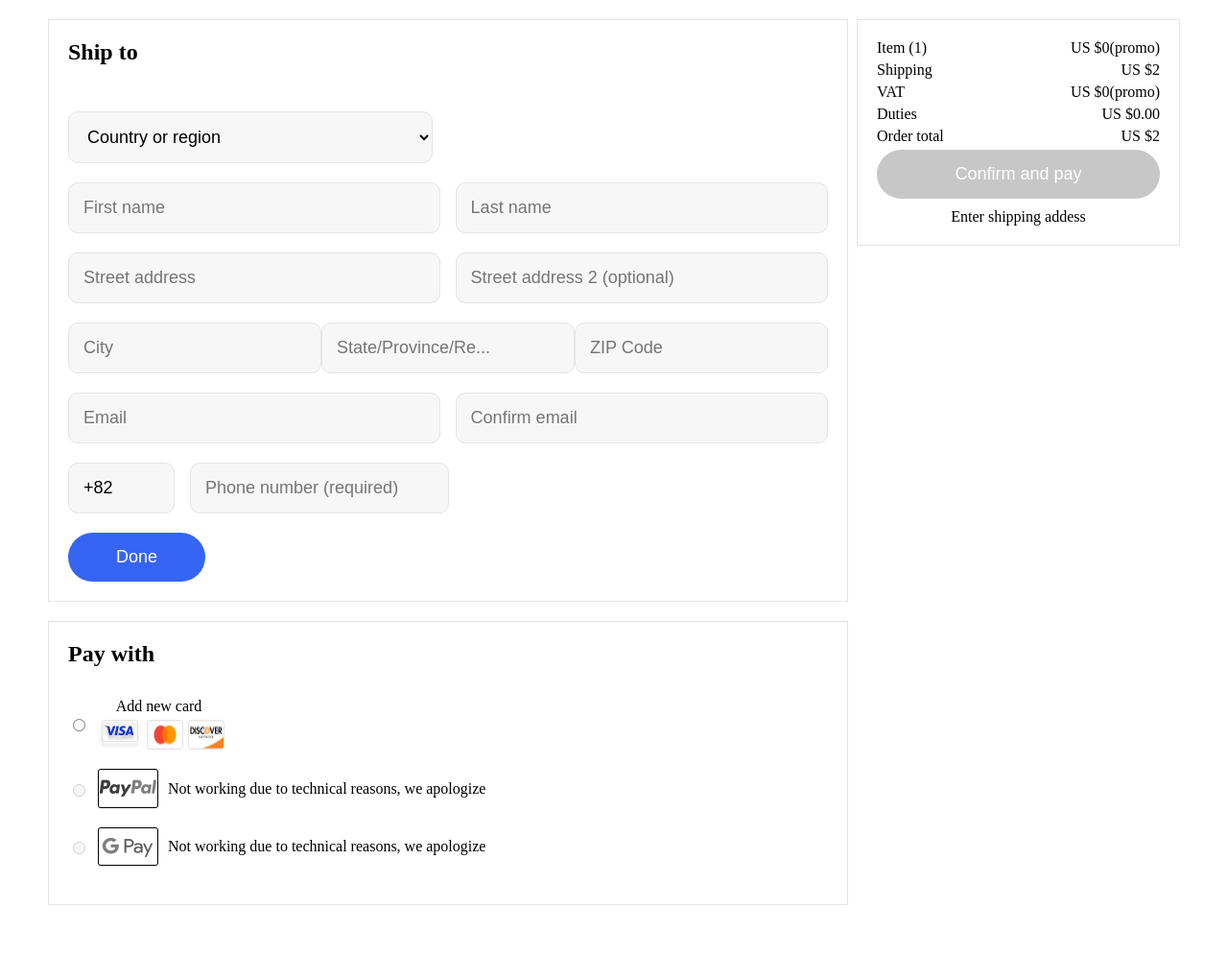
After one commit to Light2d/ebayAuc, a Django app: template templates/first_payment.html in a window 1280 px wide. The commit adds this page. Shown: the whole page at 96% size. Run offline with Django 3.2, Linux system fonts and the light colour scheme; the template is opened without the code that fills it, so the values that code supplies are empty.

Commit message:
payment step 1

```diff
--- a/ebay/urls.py
+++ b/ebay/urls.py
@@ -8,5 +8,6 @@ from django.conf.urls.static import static
 urlpatterns = [
     path('admin/', admin.site.urls),
     path('', views.index, name='index'),
-    path('product/<int:product_id>/', views.product, name='product'),  # Обновленный путь
+    path('product/<int:product_id>/', views.product, name='product'),
+    path('first_payment', views.first_payment, name='first_payment'),
 ] + static(settings.MEDIA_URL, document_root=settings.MEDIA_ROOT)
--- a/ebay_app/views.py
+++ b/ebay_app/views.py
@@ -12,3 +12,6 @@ def product(request, product_id):
     active_products = Product.objects.filter(active=True)
     product = get_object_or_404(Product, pk=product_id)
     return render(request, 'product.html', {'product': product, 'active_products': active_products})
+
+def first_payment(request):
+    return render(request, 'first_payment.html')
--- a/static/css/styles.css
+++ b/static/css/styles.css
@@ -523,3 +523,164 @@ header {
     }
     .otherItem__deliery {
     }
+
+    /*==========================FIRST PAYMENT===========================*/
+
+    .payment {
+    }
+    .payment__container {
+        max-width: 1220px;
+        margin: 0 auto;
+    }
+    .payment__items {
+        display: flex;
+        justify-content: space-between;
+        margin: 20px;
+    }
+    .payment__item {
+        margin-bottom: 2rem;
+    }
+    .payment__item:first-child{
+        flex: 0 0 65%;
+    }
+    .payment__item:last-child{
+        flex: 0 0 25%;
+        height: 25%;
+        border: 1px solid #E5E5E5;
+        padding: 20px;
+
+    }
+    @media (max-width: 992px) {
+        .payment__items{
+            margin: 0;
+            flex-wrap: wrap;
+
+        }
+        .payment__item:first-child{
+            flex: 0 0 100%;
+        }
+        .payment__item:last-child{
+            flex: 0 0 100%;
+        }
+    }
+    @media (max-width: 768px) {
+
+        .payment__item:last-child{
+        }
+    }
+    select{
+        flex: 0 0 48%;
+        background: #F7F7F7;
+        border: 1px solid #E5E5E5;
+        padding: 15px;
+        border-radius: 10px;
+        font-size: 18px;
+    }
+    .form__info {
+        border: 1px solid #E5E5E5;
+        padding: 20px;
+    }
+    .payment__title {
+        font-size: 24px;
+        margin-bottom: 3rem;
+        font-weight: 600;
+    }
+    .form__container {
+        display: flex;
+        justify-content: space-between;
+        margin-bottom: 20px;
+    }
+    .form__input {
+        flex: 0 0 45%;
+        background: #F7F7F7;
+        border: 1px solid #E5E5E5;
+        padding: 15px;
+        border-radius: 10px;
+        font-size: 18px;
+    }
+    .form__container-code{
+        justify-content: start;
+    }
+    .form__container-code input:first-child{
+        width: 5%;
+        margin-right: 2%;
+        flex: 0 0 10%;
+    }
+    .form__container-code input:last-child{
+        flex: 0 0 30%;
+    }
+    .form__input-three{
+        flex: 0 0 28%;
+    }
+    .form__btn {
+    }
+    .form__btn button{
+        background: #3665F3;
+        font-size: 18px;
+        color: #fff;
+        padding: 15px 50px;
+        border: none;
+        border-radius: 30px;
+        cursor: pointer;
+
+    }
+    .form__cards {
+        border: 1px solid #E5E5E5;
+        padding: 20px;
+        margin-top: 20px;
+    }
+    .form__title {
+        font-weight: 600;
+        font-size: 24px;
+        margin-bottom: 2rem;
+    }
+    .form__card>div{
+        margin-bottom: 20px;
+    }
+    .form__cardNo{
+        display: flex;
+        align-items: center;
+        text-align: center;
+    }
+    .form__cardNo img{
+        margin: 0 10px;
+    }
+    .form__cardYes{
+        display: flex;
+        text-align: center;
+    }
+    .form__newCard {
+        display: flex;
+        justify-content: start;
+        margin-left: 10px;
+        margin-top: 5px;
+    }
+    .form__newCard img{
+        margin-right: 5px;
+    }
+    .card__description {
+    }
+    .order__container {
+        display: flex;
+        justify-content: space-between;
+        align-items: center;
+        margin-bottom: 5px;
+
+    }
+    .order__title:last-child {
+        font-size: 16px;
+    }
+    .order__btn button {
+        background: #C7C7C7;
+        color: #fff;
+        width: 100%;
+        padding: 15px 0;
+        border: none;
+        font-size: 18px;
+        border-radius: 30px;
+        margin-bottom: 10px;
+        cursor: pointer;
+    }
+    .order__btn div{
+        text-align: center;
+    }
--- /dev/null
+++ b/templates/first_payment.html
@@ -0,0 +1,120 @@
+{% load static %}
+<!DOCTYPE html>
+<html lang="en">
+<head>
+    <meta charset="UTF-8">
+    <meta http-equiv="X-UA-Compatible" content="IE=edge">
+    <meta name="viewport" content="width=device-width, initial-scale=1.0">
+    <link rel="stylesheet" href="{% static 'css/styles.css' %}">
+
+    <title>Payment</title>
+</head>
+<body>
+
+   <main>
+        <div class="payment">
+            <div class="payment__container">
+                <div class="payment__items">
+                    <div class="payment__item">
+                        <form action="{offer}" method="post">
+                            <div class="form__info">
+                                <div class="payment__title">
+                                    Ship to
+                                </div>
+                                <div class="form__container">
+                                    <select name="Countries" id="pet-select">
+                                        <option value="">Country or region</option>
+                                        <option value="Greece">Greece</option>
+                                        <option value="France">France</option>
+                                      </select>
+                                  </div>
+                                  <div class="form__container">
+                                    <input type="text" placeholder="First name" class="form__input">
+                                    <input type="text" placeholder="Last name" class="form__input">
+                                  </div>
+                                  <div class="form__container">
+                                    <input type="text" placeholder="Street address" class="form__input">
+                                    <input type="text" placeholder="Street address 2 (optional)" class="form__input">
+
+                                  </div>
+                                  <div class="form__container">
+                                    <input type="text" placeholder="City" class="form__input form__input-three">
+                                    <input type="text" placeholder="State/Province/Re..." class="form__input form__input-three">
+                                    <input type="text" placeholder="ZIP Code" class="form__input form__input-three">
+                                  </div>
+                                  <div class="form__container">
+                                    <input type="text" placeholder="Email" class="form__input">
+                                    <input type="text" placeholder="Confirm email" class="form__input">
+                                  </div>
+                                  <div class="form__container form__container-code">
+                                    <input type="text" placeholder="Country Code" value="+82" class="form__input">
+                                    <input type="text" placeholder="Phone number (required)" class="form__input">
+                                  </div>
+                                  <div class="form__btn">
+                                    <button type="submit">Done</button>
+                                  </div>
+                             </div>
+                             <div class="form__cards">
+                                <div class="form__title">Pay with</div>
+                                <div class="form__card">
+                                    <div class="form__cardYes">
+                                        <input type="radio">
+                                        <div>
+                                            <span>Add new card</span>
+                                            <div class="form__newCard">
+                                                <img src="{% static 'img/payment/1.png' %}" alt="">
+                                                <img src="{% static 'img/payment/2.png' %}" alt="">
+                                                <img src="{% static 'img/payment/3.png' %}" alt="">
+                                            </div>
+                                        </div>
+                                    </div>
+                                    <div class="form__cardNo">
+                                        <input type="radio" disabled>
+                                        <img src="{% static 'img/payment/4.png' %}" alt="">
+                                        <div class="card__description">Not working due to technical reasons, we apologize</div>
+                                    </div>
+                                    <div class="form__cardNo">
+                                        <input type="radio" disabled>
+                                        <img src="{% static 'img/payment/5.png' %}" alt="">
+                                        <div class="card__description">Not working due to technical reasons, we apologize</div>
+                                    </div>
+                                </div>
+                             </div>
+                        </form>
+                    </div>
+                    <div class="payment__item">
+                        <div class="order__container">
+                            <div class="order__title">Item (1)</div>
+                            <div class="order__title">US $0(promo)</div>
+                        </div>
+                        <div class="order__container">
+                            <div class="order__title">Shipping</div>
+                            <div class="order__title">US $2</div>
+                        </div>
+                        <div class="order__container">
+                            <div class="order__title">VAT</div>
+                            <div class="order__title">US $0(promo)</div>
+                        </div>
+                        <div class="order__container">
+                            <div class="order__title">Duties</div>
+                            <div class="order__title">US $0.00</div>
+                        </div>
+
+                        <div class="order__container">
+                            <div class="order__title">Order total</div>
+                            <div class="order__title">US $2</div>
+                        </div>
+                        <div class="order__btn">
+                            <button>Confirm and pay</button>
+                            <div>Enter shipping addess</div>
+                        </div>
+                    </div>
+                </div>
+            </div>
+        </div>
+   </main>
+
+
+
+</body>
+</html>
```
Also changed, not shown: static/img/payment/1.png (added), static/img/payment/2.png (added), static/img/payment/3.png (added), static/img/payment/4.png (added), static/img/payment/5.png (added).
